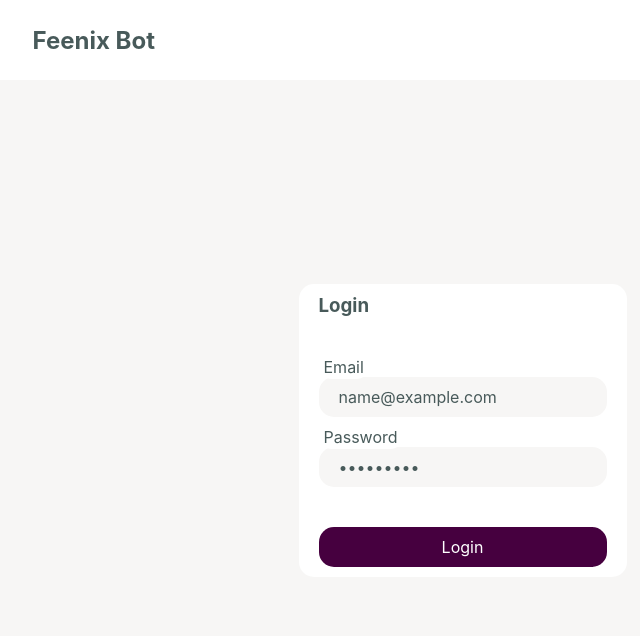
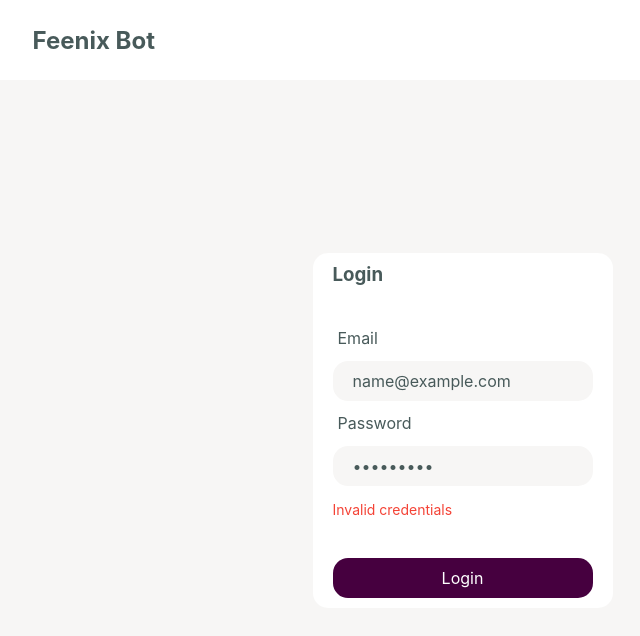
Before and after one commit to BadMastropiero/feenix-ce-react-app, a React (Vite) app: page / in a window 1280 px wide. Both pictures are taken after typing "name@example.com", "Sample123" into the empty fields and a click on the button "Login". Shown: the top 636 px of the page, without its empty margins (170-810 px from the left). Built offline with nearby package versions, Linux system fonts and the light colour scheme; no server answers.

Commit message:
Add wip login feedback
- Add auth to socket.io

```diff
--- a/src/components/botton.styles.ts
+++ b/src/components/botton.styles.ts
@@ -11,9 +11,14 @@ export const StyledButton = styled.button`
   color: ${(props) => props.theme.colors.primary.contrast};
   text-align: center;
 
-  &:hover {
+  &:hover:not(:disabled) {
     cursor: pointer;
     box-shadow: ${(p) => p.theme.shadows.hover};
     background-color: ${(props) => props.theme.colors.primary.highlight};
   }
+
+  &:disabled {
+    cursor: not-allowed;
+    background-color: ${(props) => props.theme.colors.lighter.contrast};
+  }
 `;
--- a/src/components/input.styles.ts
+++ b/src/components/input.styles.ts
@@ -1,4 +1,11 @@
 import styled from 'styled-components';
+
+export const StyledFormGroup = styled.div`
+  display: flex;
+  flex-direction: column;
+  width: 100%;
+  gap: ${(p) => p.theme.layout.vGap};
+`;
 
 export const StyledLabel = styled.label`
   all: unset;
@@ -38,3 +45,9 @@ export const StyledForm = styled.form`
   justify-content: start;
   gap: ${(p) => p.theme.layout.vGap};
 `;
+
+export const StyledError = styled.div`
+  color: ${(props) => props.theme.colors.error.base};
+  font-size: ${(props) => props.theme.fontSizes.xs};
+  margin-top: calc(${(p) => p.theme.layout.vGap} / 2);
+`;
--- a/src/contexts/auth.tsx
+++ b/src/contexts/auth.tsx
@@ -20,14 +20,20 @@ export interface JWTPayload {
 type AuthHandlers = {
   login: (email: string, password: string) => void;
   logout: () => void;
+  loading: boolean;
+  error: string;
+  setError: (error: string) => void;
 };
 
 export const AuthContext = createContext<(AuthData & AuthHandlers) | null>(null);
 
 export const AuthProvider = ({ children }: { children: ReactNode | ReactNode[] }) => {
   const [auth, setAuth] = useState<AuthData | null>(null);
-  console.log({ auth });
+  const [loading, setLoading] = useState(false);
+  const [error, setError] = useState('');
+
   const login = (email: string, password: string) => {
+    setLoading(true);
     fetch(`${API_ENDPOINT}/auth`, {
       method: 'POST',
       body: JSON.stringify({ email, password }),
@@ -37,12 +43,16 @@ export const AuthProvider = ({ children }: { children: ReactNode | ReactNode[] }
     })
       .then((response) => response.json())
       .then(({ access_token }) => {
-        console.log({ access_token });
         const user = jwtDecode<JWTPayload>(access_token);
         localStorage.setItem('token', access_token);
         setAuth({ token: access_token, user });
+        setError('');
       })
-      .catch((error) => console.log(error));
+      .catch((error) => {
+        setError('Invalid credentials');
+        console.log(error);
+      })
+      .finally(() => setLoading(false));
   };
 
   const logout = () => {
@@ -60,7 +70,7 @@ export const AuthProvider = ({ children }: { children: ReactNode | ReactNode[] }
   }, []);
 
   return (
-    <AuthContext.Provider value={{ login, logout, ...auth }}>
+    <AuthContext.Provider value={{ login, logout, loading, error, setError, ...auth }}>
       {children}
     </AuthContext.Provider>
   );
--- a/src/contexts/socket.io.tsx
+++ b/src/contexts/socket.io.tsx
@@ -2,22 +2,29 @@ import { createContext, ReactNode, useEffect, useState } from 'react';
 import { io, Socket } from 'socket.io-client';
 
 import { API_ENDPOINT } from '../config';
+import { useAuth } from './auth';
 
 export const SocketContext = createContext<Socket | null>(null);
 
 export const SocketProvider = ({ children }: { children: ReactNode | ReactNode[] }) => {
   const [socket, setSocket] = useState<Socket | null>(null);
+  const auth = useAuth();
 
   useEffect(() => {
+    if (!auth?.token) return;
+
     const newSocket = io(API_ENDPOINT, {
       transports: ['websocket'],
+      auth: {
+        token: auth?.token,
+      },
     });
     setSocket(newSocket);
 
     return () => {
       newSocket.close();
     };
-  }, []);
+  }, [auth]);
 
   return <SocketContext.Provider value={socket}>{children}</SocketContext.Provider>;
 };
--- a/src/modules/login/application/login.tsx
+++ b/src/modules/login/application/login.tsx
@@ -2,7 +2,12 @@ import React from 'react';
 import styled from 'styled-components';
 
 import { StyledButton } from '../../../components/botton.styles';
-import { StyledInput, StyledLabel } from '../../../components/input.styles';
+import {
+  StyledError,
+  StyledFormGroup,
+  StyledInput,
+  StyledLabel,
+} from '../../../components/input.styles';
 import { useAuth } from '../../../contexts/auth';
 
 const StyledLogin = styled.div`
@@ -15,6 +20,7 @@ const StyledLogin = styled.div`
 const StyledLoginCard = styled.div`
   display: flex;
   flex-direction: column;
+  width: 300px;
   margin: auto;
   padding: ${(p) => p.theme.layout.vGap} ${(p) => p.theme.layout.hGap};
   border-radius: ${(p) => p.theme.borderRadius.base};
@@ -45,19 +51,22 @@ const Login = () => {
         <br />
 
         <StyledLoginForm onSubmit={onSubmit}>
-          <div>
+          <StyledFormGroup>
             <StyledLabel htmlFor="email">Email</StyledLabel>
             <StyledInput type="email" id="email" name="email" />
-          </div>
+          </StyledFormGroup>
 
-          <div>
+          <StyledFormGroup>
             <StyledLabel htmlFor="password">Password</StyledLabel>
             <StyledInput type="password" id="password" name="password" />
-          </div>
+          </StyledFormGroup>
 
+          {auth?.error && <StyledError>{auth?.error}</StyledError>}
           <br />
 
-          <StyledButton type="submit">Login</StyledButton>
+          <StyledButton disabled={auth.loading} type="submit">
+            Login
+          </StyledButton>
         </StyledLoginForm>
       </StyledLoginCard>
     </StyledLogin>
--- a/src/views/Chat.tsx
+++ b/src/views/Chat.tsx
@@ -1,4 +1,4 @@
-import { useState } from 'react';
+import { useEffect, useState } from 'react';
 
 import Navbar from '../components/navbar/navbar';
 import { useAuth } from '../contexts/auth';
@@ -11,6 +11,12 @@ import { StyledContent } from './App.styles';
 function Chat() {
   const [messages, setMessages] = useState<Message[]>([]);
   const auth = useAuth();
+
+  useEffect(() => {
+    if (!auth?.user) {
+      setMessages([]);
+    }
+  }, [auth]);
 
   return (
     <>
```
